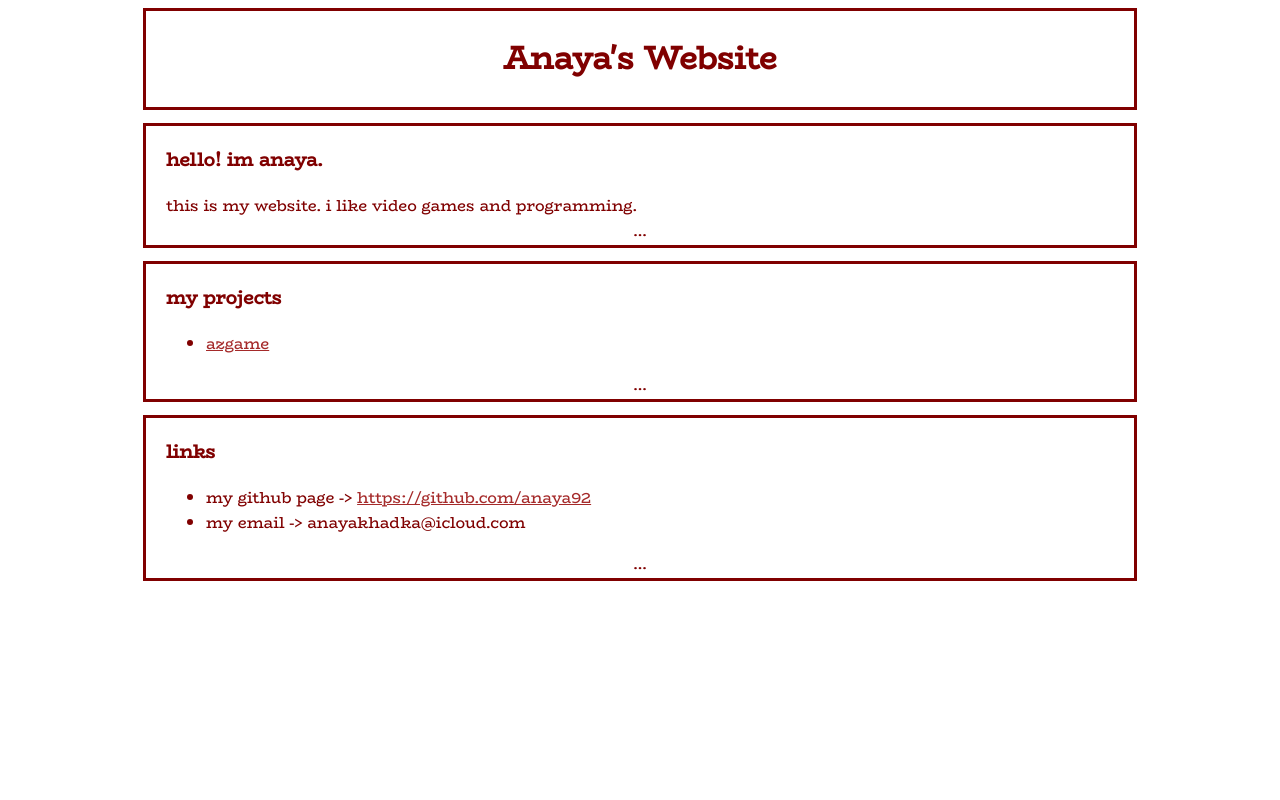
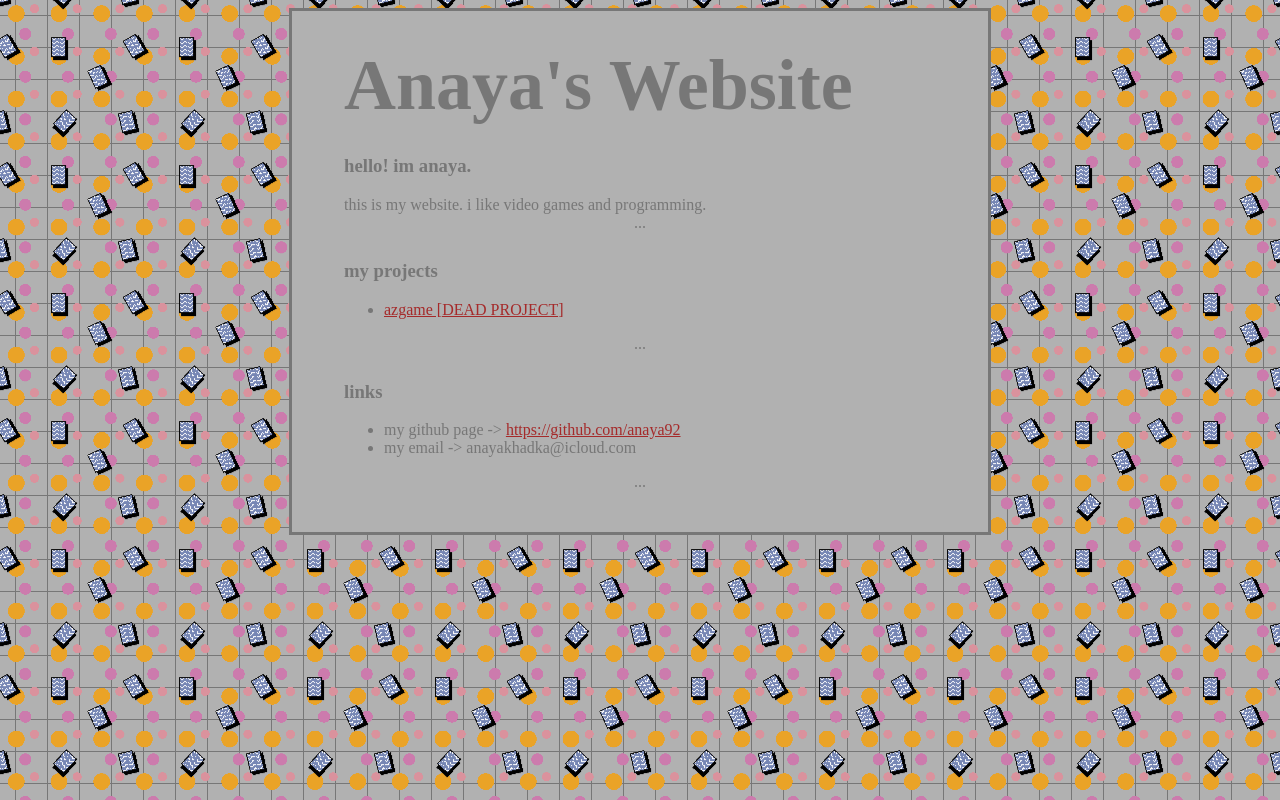
Before and after one commit to anaya92/anaya92.github.io, a plain HTML site: page index.html in a window 1280 px wide. Drawn offline with Linux system fonts and the light colour scheme; a web font is replaced by a local one.

Commit message:
rebuild website

```diff
--- a/index.css
+++ b/index.css
@@ -1,21 +1,37 @@
 @font-face {
-    font-family: "Amstrad";
-    src: url("font1.ttf")
+    font-family: "SimSun";
+    src: url("SimSun.ttf")
 }
 
-html, body {
-    font-family: Amstrad;
-    background-color: white;
+html {
+    font-family: "SimSun";
+    background-image: url("img/grid.png");
+    background-repeat: repeat;
 }
 
 a {
     color: brown;
 }
 
+b {
+    font-weight: bolder;
+}
+
+.main {
+    height: 98%;
+    width: 50%;
+    margin: auto;
+    padding: 32px;
+
+    color: #777777;
+
+    background-color: #B1B1B1;
+    border-style: solid;
+    border-color: #777777;
+}
+
 .block {
     height: 98%;
-    width: 75%;
-
     padding: 1px;
     padding-bottom: 2px;
 
@@ -25,13 +41,6 @@ a {
     margin: auto;
 
     margin-bottom: 1%;
-
-    color: maroon;
-
-    background-color: white;
-
-    border-color: maroon;
-    border: solid;
 }
 
 .blockcol {
@@ -44,6 +53,14 @@ a {
     margin: auto;
 }
 
+.bigtext {
+    font-size: 72px;
+}
+
+.lefttext {
+    text-align: left;
+}
+
 .centered {
     text-align: center;
 }
--- a/index.html
+++ b/index.html
@@ -5,9 +5,10 @@
         <link rel="stylesheet" href="index.css"/>
     </head>
     <body>
+        <div class="main">
             <div class="block">
-            <div class="centered">
-                <h1>Anaya's Website</h1>
+                <div class="bigtext lefttext">
+                    <b>Anaya's Website</b>
                 </div>
             </div>
             <div class="block">
@@ -19,7 +20,7 @@
             <div class="block">
                 <h3>my projects</h3>
                 <ul>
-                <li><a href="azengine">azgame</a></li>
+                    <li><a href="azengine">azgame [DEAD PROJECT]</a></li>
                 </ul>
                 <div class="centered">...</div>
             </div>
@@ -31,5 +32,6 @@
                 </ul>
                 <div class="centered">...</div>
             </div>
+        </div>
     </body>
 </html>
```
Also changed, not shown: img/grid.png (added), img/hello.gif (added), 2 other files. Lines whose indentation alone changed are shown as unchanged.
